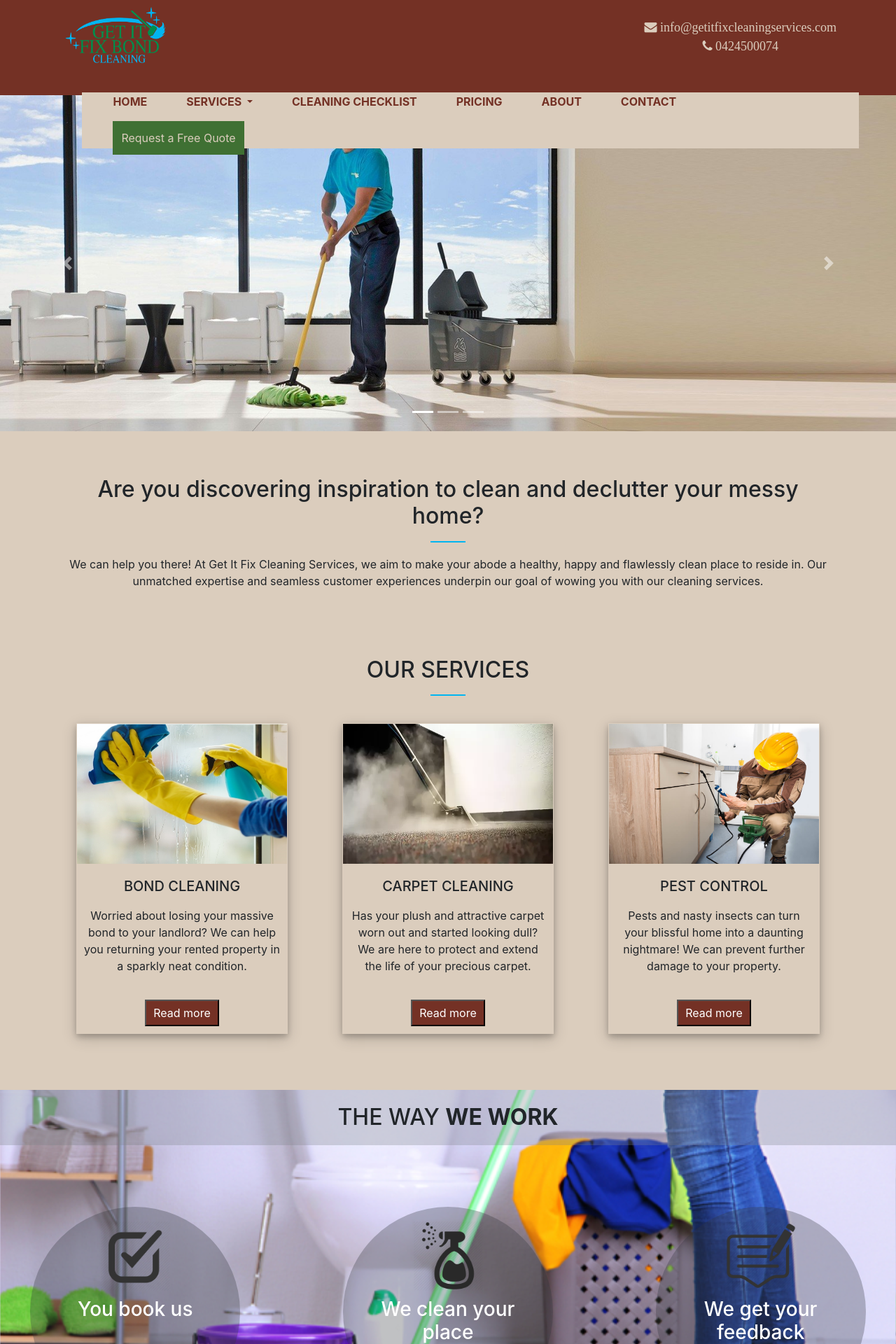
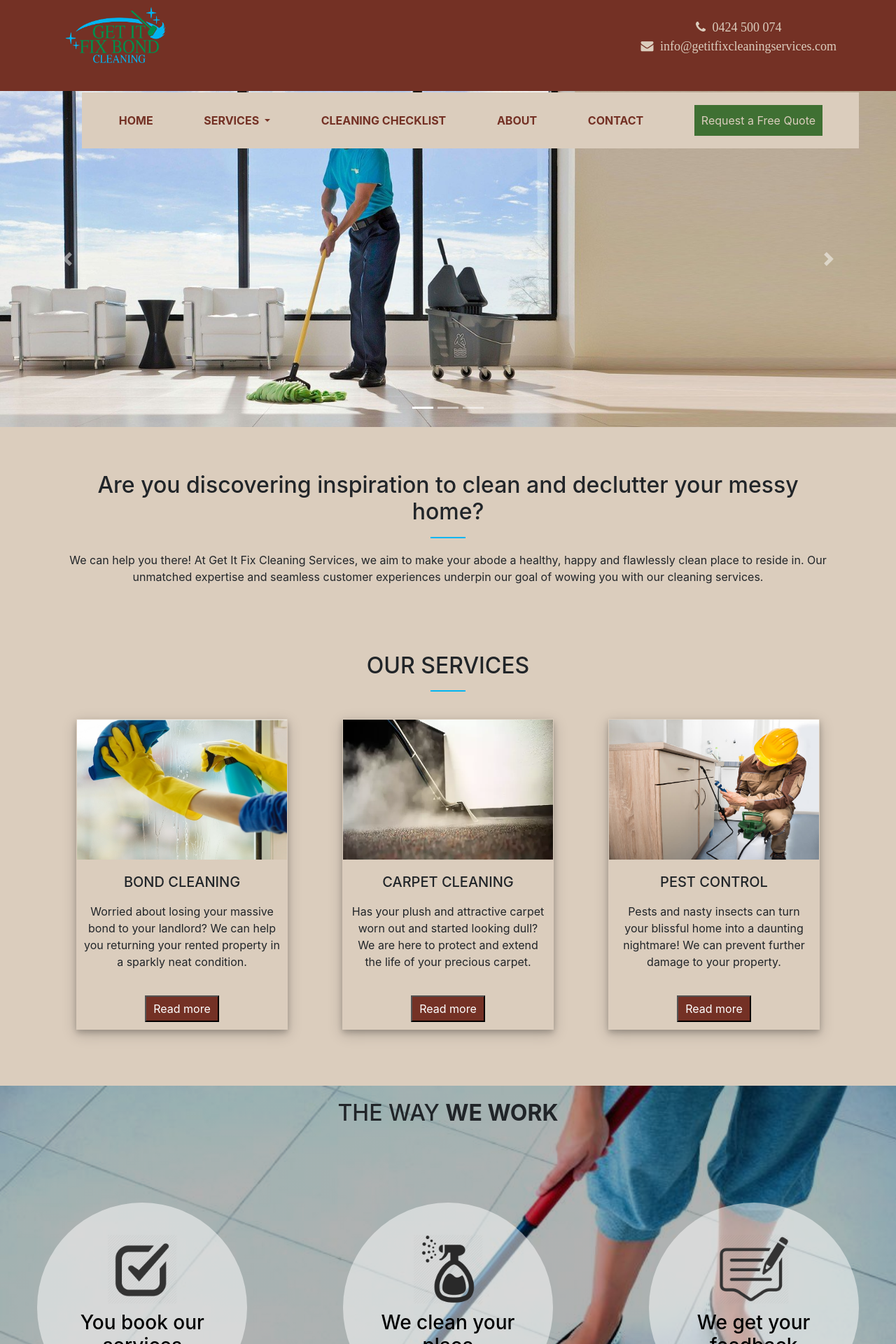
Before and after one commit to PawanSandhu/GetItFix, a PHP site: page / in a window 1280 px wide. Shown: the top 1920 px of the page at 70% size. Run offline with PHP 8.4, Linux system fonts and the light colour scheme.

Commit message:
Implemented database
1. Implemented database
2. made nav bar responsive
3. added some content in conact us page

```diff
--- /dev/null
+++ b/css/responsive.css
@@ -0,0 +1,14 @@
+.navbar ul.navbar-nav li.nav-item a.nav-link {
+  margin-left: 10px !important;
+  margin-right: 10px !important;
+  margin-top: 20px;
+}
+
+nav {
+    width: 10% !important;
+    height: 7em;
+}
+
+.request-button {
+	padding: 5px !important;
+}
--- a/css/style.css
+++ b/css/style.css
@@ -22,11 +22,11 @@ html, body {
 .home-top-div {
   position: relative;
   width: 100%;
-  height: 8.5rem;
+  height: auto;
   font-size: 18px;
   font-weight: bold;
   background-color: #743125;
-  padding: 0px !important;
+  padding: 0px 0px 20px 0px;
   color: #dbcdbd;
   /*background: linear-gradient(to right, rgb(139,195,74), rgb(0,128,0), rgb(0, 128, 64));*/
 }
@@ -63,7 +63,7 @@ html, body {
   /*border-radius: 15px;*/
   border: 2px solid #3f7033;
   height: auto;
-  padding: 10px;
+  padding: 8px;
   font-size: 16px;
   width: auto;
   /*margin-left: 10px;*/
@@ -73,8 +73,19 @@ html, body {
   background-color: #b24034;
 }
 
+.lifts {
+  margin-top: 0px !important;
+}
+
+.nav-item {
+  margin-top: 10px;
+}
+.nav-item-fill-back {
+  background-color: #3f7033 !important;
+  color: #dbcdbd !important;
+}
 nav {
-    width: 100%;
+    /*width: 99%;*/
     height: 5em;
 }
 /* change navbar background */
@@ -96,9 +107,13 @@ nav {
 .navbar ul.navbar-nav li.nav-item a.nav-link {
   color: #743125;
   font-weight: bold;
-  margin-left: 20px;
+  /*margin-left: 20px;
   margin-right: 20px;
-  /*margin-top: 20px;*/
+  *//*margin-top: 20px;*/
+}
+
+.home-item-space {
+    margin-top: 0px !important;
 }
 
 .navbar .nav-item .dropdown-menu {
@@ -130,7 +145,7 @@ button.navbar-toggler.navbar-toggler-right {
 .fixed-back {
   width: 100%;
   min-height: 400px;
-  background-image: url('http://localhost/GetItFix/images/bath.jpg');
+  background-image: url('http://localhost/GetItFix/images/buck.jpg');
   background-attachment: fixed;
   padding: 0px !important;
   margin: 0px !important;
@@ -158,8 +173,25 @@ button.navbar-toggler.navbar-toggler-right {
   margin-bottom: 2rem;
 }
 
+.panel-transparent {
+  background:
+    linear-gradient(
+      rgba(0,0,0,0.3),
+      rgba(0,0,0,0.3)
+    ),
+    url('http://localhost/GetItFix/images/blue.jpg');
+  width: 100%;
+  min-height: 400px;
+  /*background-image: url('http://localhost/GetItFix/images/ork1.jpg');*/
+  background-attachment: fixed;
+  padding: 0px !important;
+  margin: 0px !important;
+  background-repeat: no-repeat;
+  background-size: cover;
+}
+
 .panel-transparent h2{
-  background: rgba(122, 130, 136, 0.3)!important;
+  /*background: rgba(122, 130, 136, 0.7)!important;*/
   text-align: center;
   padding: 20px;
 }
--- a/index.html
+++ b/index.html
@@ -7,10 +7,11 @@
     <title>GetItFix: Home</title>
     <link rel="stylesheet" type="text/css" href="css/style.css" />
     <link href="libs/bootstrap/css/bootstrap.min.css" rel="stylesheet">
-    <!-- <link rel="stylesheet" href="css/responsive.css" media="screen and (max-width: 900px)" /> -->
+    <link rel="stylesheet" href="css/responsive.css" media="screen and (max-width: 650px)" />
     <!-- <link rel="stylesheet" href="css/responsive1.css" media="screen and (max-width: 650px)" /> -->
     <link rel="stylesheet" href="https://cdnjs.cloudflare.com/ajax/libs/font-awesome/4.7.0/css/font-awesome.min.css">
     <script src="libs/jquery-3.3.1.min.js"></script>
+    <script type="text/javascript" src="js/index.js"></script>
     <script src="libs/bootstrap/js/bootstrap.min.js"></script>
     <!-- <script src="https://ajax.googleapis.com/ajax/libs/jquery/3.3.1/jquery.min.js"></script> -->
 
@@ -28,12 +29,11 @@
             </div>
             <div class="col-md-6 text-center">
             <div class="home-top-info float-md-right">
+                <div class="fa fa-phone">
+                  <span style="margin-left: 5px;">0424 500 074</span>
+            </div><br>
             <div class="fa fa-envelope">
-            info@getitfixcleaningservices.com</div><br>
-            <div class="fa fa-phone">
-                0424500074
-                <!-- <button class="request-button" type="submit">Request a free quote</button> -->
-            </div>
+            <span style="margin-left: 5px;">info@getitfixcleaningservices.com</div></span>
           </div>
         </div>
         </div>
@@ -79,13 +79,30 @@
       </div>
     <!-- end of first row div-->
 <div class="container y">
-  <nav class="navbar navbar-expand-md navbar-light">
+  <nav class="navbar navbar-expand-md navbar-light container">
  <!--  <a class="navbar-brand" href="#"><img src="images/logo_getitfix.png" style="height: 100px; width: 100px;"> </a> -->
   <button class="navbar-toggler" type="button" data-toggle="collapse" data-target="#navbarNav" aria-controls="navbarNav" aria-expanded="false" aria-label="Toggle navigation">
     <span class="navbar-toggler-icon"></span>
   </button>
   <div class="collapse navbar-collapse" id="navbarNav">
-    <ul class="nav navbar-nav ml-auto">
+    <ul id="menu-main-nav" class="navbar-nav nav-fill w-100">
+     <li id="menu-item-42" class="nav-item menu-item menu-item-type-post_type menu-item-object-page menu-item-home current-menu-item page_item page-item-6 current_page_item menu-item-42"><a href="XXX" class="nav-link">HOME</a></li>
+     <li id="menu-item-963" class="nav-item menu-item menu-item-type-post_type menu-item-object-page menu-item-963 dropdown"><a href="#" class="nav-link home-item-space dropdown-toggle" data-toggle="dropdown" data_target="dropdown_target">SERVICES
+        <span class="caret"></span></a>
+        <div class="dropdown-menu" aria-labelledby="dropdown_target">
+          <a class="dropdown-item">Bond Cleaning</a>
+          <div class="dropdown-divider"></div>
+          <a class="dropdown-item">Carpet Cleaning</a>
+          <div class="dropdown-divider"></div>
+          <a class="dropdown-item">Pest Control</a>
+        </div>
+      </li>
+     <li id="menu-item-40" class="nav-item menu-item menu-item-type-post_type menu-item-object-page menu-item-40"><a href="XXX" class="nav-link">CLEANING CHECKLIST</a></li>
+     <li id="menu-item-40" class="nav-item menu-item menu-item-type-post_type menu-item-object-page menu-item-40"><a href="XXX" class="nav-link">ABOUT</a></li>
+     <li id="menu-item-40" class="nav-item menu-item menu-item-type-post_type menu-item-object-page menu-item-40"><a href="XXX" class="nav-link">CONTACT</a></li>
+     <li id="menu-item-40" class="nav-item menu-item menu-item-type-post_type menu-item-object-page menu-item-40 lifts"><a href="XXX" class="nav-link"><button class="request-button" type="submit">Request a Free Quote</button></a></li>
+</ul>
+   <!--  <ul class="nav navbar-nav ml-auto">
       <li class="nav-item active">
         <a class="nav-link home-item-space" href="#">HOME <span class="sr-only">(current)</span></a>
       </li>
@@ -110,21 +127,21 @@
         <a class="nav-link home-item-space" href="#">ABOUT</a>
       </li>
       <li class="nav-item">
-        <a class="nav-link home-item-space" href="#">CONTACT</a>
+        <a class="nav-link home-item-space" href="contact.html">CONTACT</a>
       </li>
       <li class="nav-item">
        <a class="nav-link" href="#"><button class="request-button" type="submit">Request a Free Quote</button></a>
       </li>
-    </ul>
+    </ul> -->
   </div>
 </nav>
 </div>
 
 
- <div class="row">
-    <div class="fixed-back">
+ <!-- <div class="row">  -->
+    <!-- <div class="fixed-back"> -->
       <div class="home-back">
-    <div class="col-xs-6 jumbotron">
+    <div class="jumbotron">
     <h2 class="container">Are you discovering inspiration to clean and declutter your messy home?</h2>
     <hr style="height:3px; width:50px; border-top:2px solid #00b5f1" />
 <p class="container">We can help you there! At Get It Fix Cleaning Services, we aim to make your abode a healthy, happy and flawlessly clean place to reside in. Our unmatched expertise and seamless customer experiences underpin our goal of wowing you with our cleaning services.</p>
@@ -173,26 +190,26 @@
     <div class="row">
         <div class="col-md-4 block">
             <div class="circle">
-              <img src="images/book.png" style="height: 100px; width: 100px">
-                <h3>You book us</h3>
+              <img src="images/book.png" style="height: 100px; width: 100px; margin-top: 25px;">
+                <h3>You book our services</h3>
             </div>
         </div>
         <div class="col-md-4 block">
             <div class="circle">
-              <img src="images/cleann.png" style="height: 100px; width: 100px">
+              <img src="images/cleann.png" style="height: 100px; width: 100px; margin-top: 25px;">
                 <h3>We clean your place</h3>
             </div>
         </div>
         <div class="col-md-4 block">
             <div class="circle">
-              <img src="images/feedy.png" style="height: 100px; width: 100px">
+              <img src="images/feedy.png" style="height: 100px; width: 100px; margin-top: 25px;">
                 <h3>We get your feedback</h3>
             </div>
         </div>
     </div>
 </div>
-</div>
-</div>
+<!-- </div> -->
+<!-- </div> -->
 
 
 
@@ -266,6 +283,7 @@
 
     </form>
   </div>
+  <?php include 'php_pages/index.php';?>
 </div>
 
 <!-- ----------------Testimonials----------- -->
```
Also changed, not shown: other parts of css/style.css (+15 -9 lines), contact.html (+12 -13 lines), js/index.js (+0 -40 lines), php_pages/index.php (added, +16 -0 lines), images/5875834.jpg (added), images/banner1.jpg (added), images/blue.jpg (added), images/crpt.jpg (added), images/jcicon.jpg (added), images/ork.jpg (added), images/ork1.jpg (added), images/work.jpg (added).
